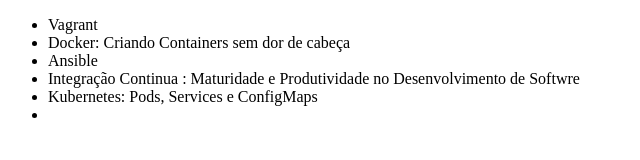
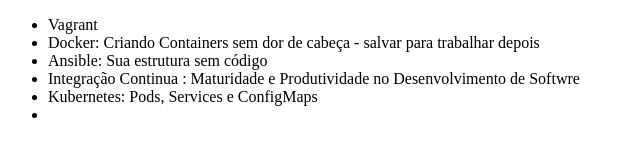
Before and after one commit to regibleal/alura-git, a plain HTML site: page leal/index.html in a window 1280 px wide. Shown: the whole page, without its empty margins (0-640 px from the left). Drawn offline with Linux system fonts and the light colour scheme.

Commit message:
Atualizando o Ansible

```diff
--- a/leal/index.html
+++ b/leal/index.html
@@ -8,8 +8,8 @@
   <body>
     <ul>
       <li>Vagrant</li>
-      <li>Docker: Criando Containers sem dor de cabeça</li>
-      <li>Ansible</li>
+      <li>Docker: Criando Containers sem dor de cabeça - salvar para trabalhar depois</li>
+      <li>Ansible: Sua estrutura sem código</li>
       <li>Integração Continua : Maturidade e Produtividade no Desenvolvimento de Softwre</li>
       <li>Kubernetes: Pods, Services e ConfigMaps<li>
     </ul>
```
